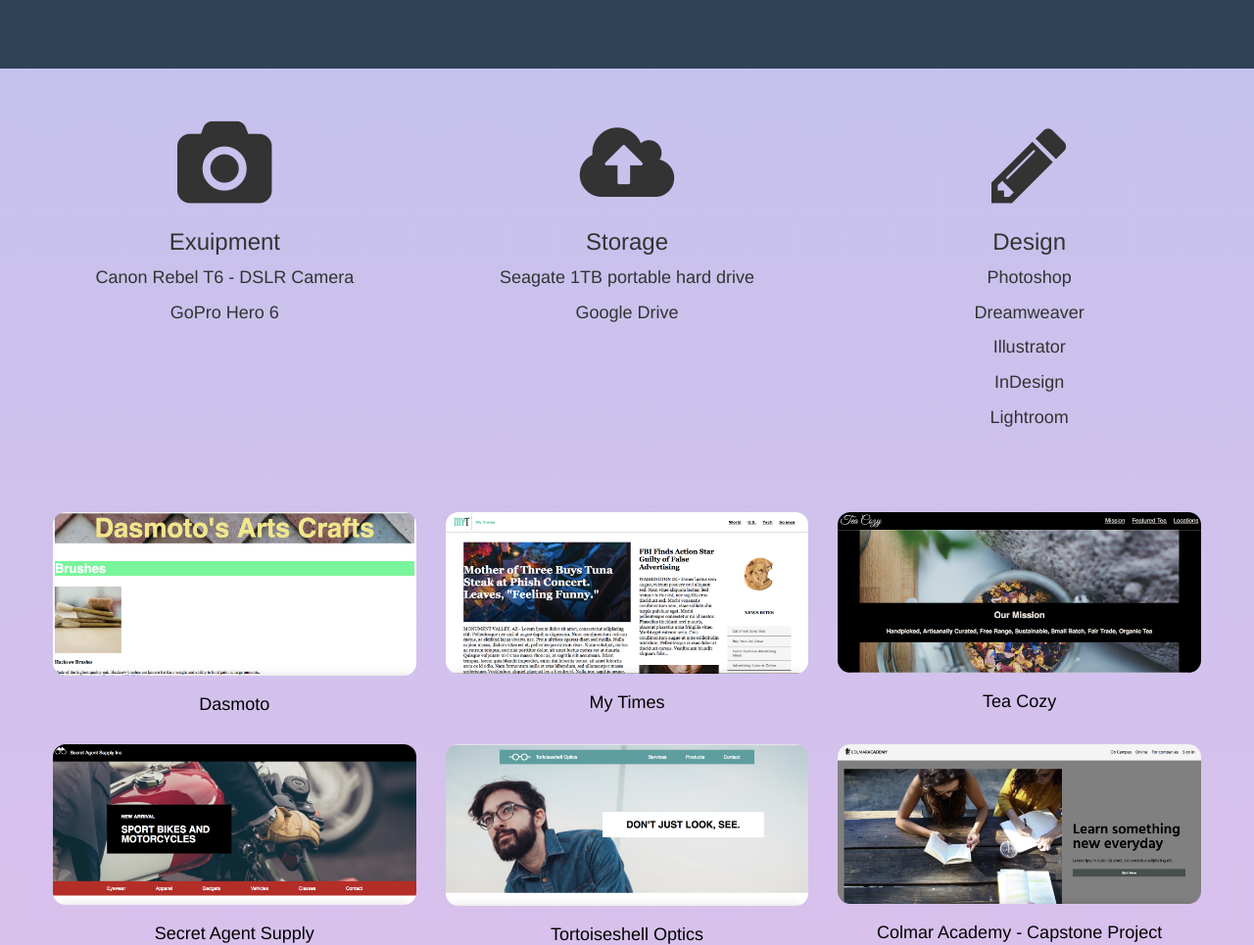
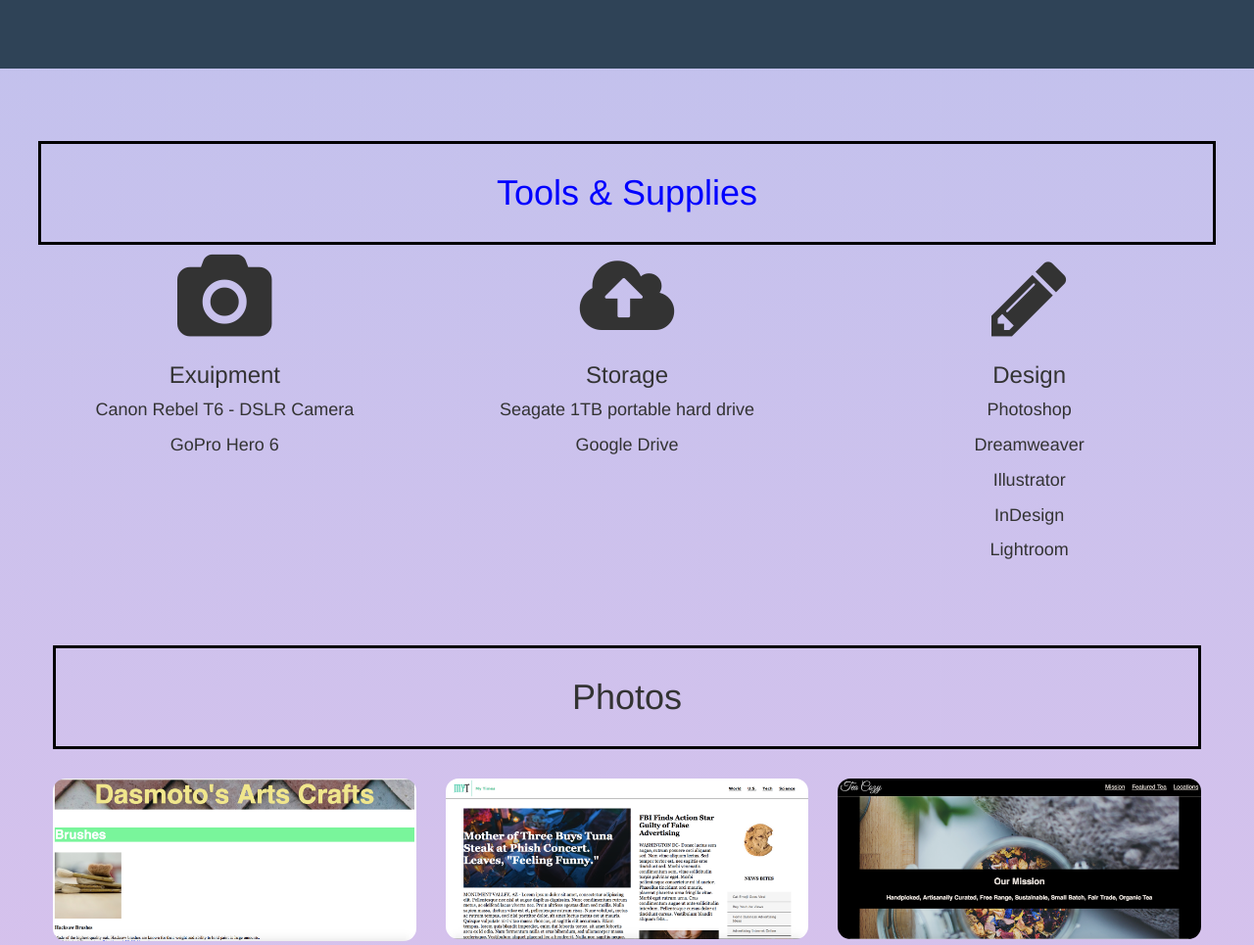
Before and after one commit to Kennethrc2401/Kenneth-s_Photo_Portfolio, a plain HTML site: page index.html in a window 1280 px wide. Shown: the part 1460-2425 px from the top of the page at 98% size. Drawn offline with nearby package versions, Linux system fonts and the light colour scheme.

Commit message:
Added a border around the titles in each section

```diff
--- a/index.html
+++ b/index.html
@@ -37,6 +37,10 @@
         }
         .bs-example{
         	margin: 20px auto;
+        }
+        @media only screen and (max-width: 600px) {
+
+
         }
       </style>
   </head>
@@ -168,10 +172,10 @@
       </section>
 
 
-      <section>
+      <section class="ToolsSuplies">
         <div class="fluid-container">
           <div class="row">
-
+            <h1 class="text-center sect-title">Tools & Supplies</h1>
             <!-- 1x3 Bootstrap grid of skills with icons -->
           <div class="row">
                 <!-- Equipment Column -->
@@ -208,6 +212,7 @@
       </div>
       </section>
       <section>
+        <h1 class="text-center sect-title">Photos</h1>
         <!-- Row 1 -->
         <div class="row">
           <!-- Project 1 -->
--- a/resources/css/custom.css
+++ b/resources/css/custom.css
@@ -75,7 +75,7 @@
 
 .navbar-default .navbar-nav>li>a:hover, .navbar-default .navbar-nav>li>a::after, .navbar-default .navbar-nav>li>a:focus {
   background-color: grey;
-  color: #FFA500;
+  color: #FFA500; /* Orange */
 }
 
 .navbar-default .navbar-nav>.active>a, .navbar-default .navbar-nav>.active>a:focus, .navbar-default .navbar-nav>.active>a:hover {
@@ -138,6 +138,10 @@
   letter-spacing: 2px;
 }
 
+.ToolsSuplies h1 {
+  color: Blue;
+}
+
 /* Carousel */
 section.Carousel {
 
```
Lines whose indentation alone changed are shown as unchanged.
